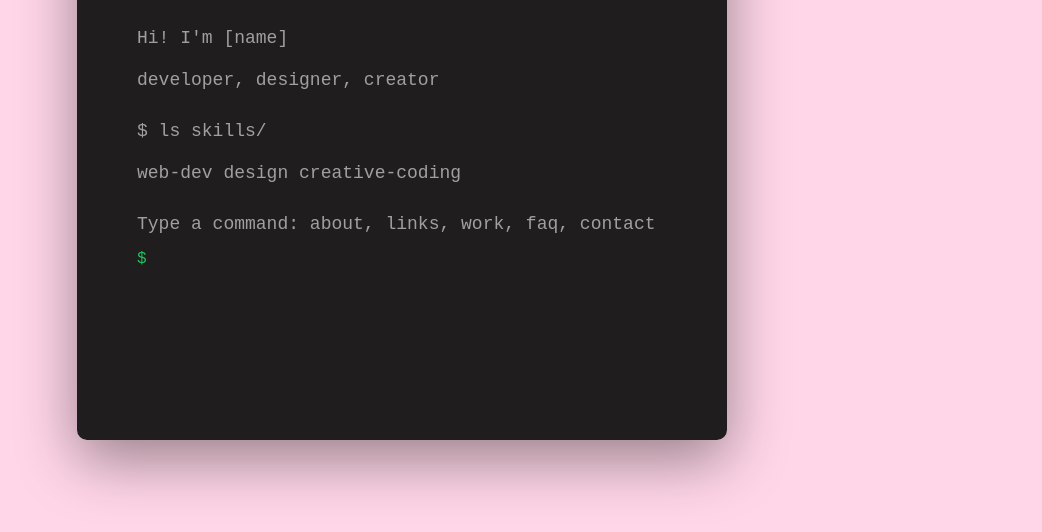
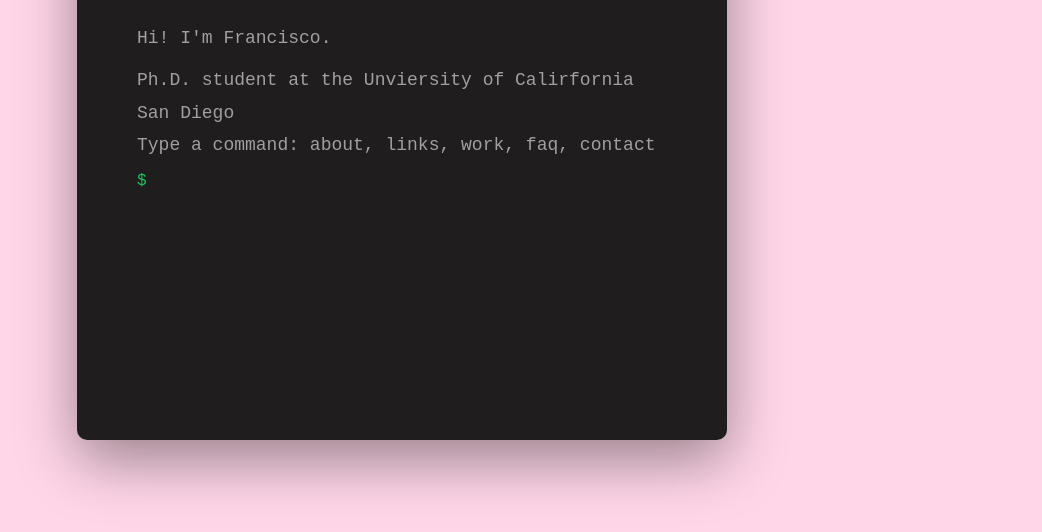
Before and after one commit to fmunguia-wulf/fmunguia-wulf.github.io, a plain HTML site: page index.html in a window 1280 px wide. Shown: the part 260-792 px from the top of the page, without its empty margins (238-1280 px from the left). Drawn offline with Linux system fonts and the light colour scheme.

Commit message:
Revise terminal introduction with new name and title
Updated personal introduction and academic status.

```diff
--- a/index.html
+++ b/index.html
@@ -589,12 +589,8 @@
                 </div>
                 <div class="terminal-content">
                     <h1>whoami</h1>
-                    <p class="terminal-prompt">Hi! I'm [name]</p>
-                    <p>developer, designer, creator</p>
-                    <br>
-                    <p class="terminal-prompt">$ ls skills/</p>
-                    <p>web-dev  design  creative-coding</p>
-                    <br>
+                    <p class="terminal-prompt">Hi! I'm Francisco.</p>
+                    <p>Ph.D. student at the Unviersity of Calirfornia San Diego</p>
                     <p>Type a command: about, links, work, faq, contact</p>
                     <div style="display: flex; align-items: center; margin-top: 10px;">
                         <span style="color: #22c55e;">$ </span>
```
